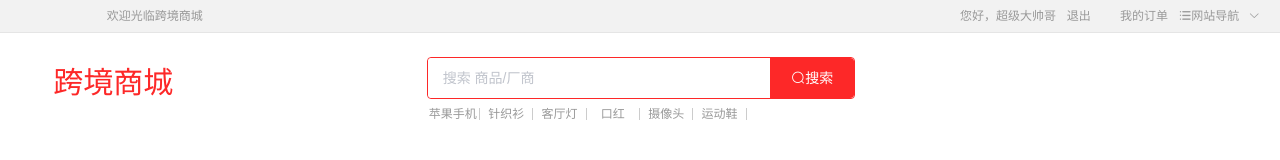
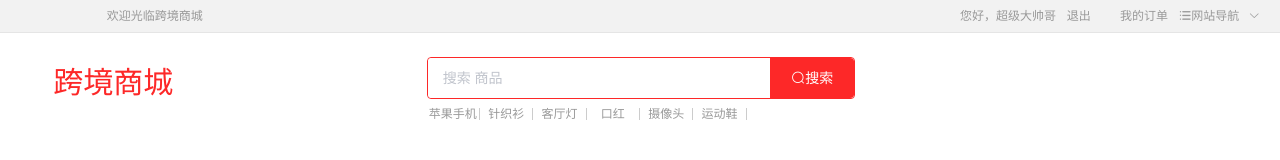
Before and after one commit to Shaun-Zhang0/mbc_mall, a Vue app: page /mall/product/1 in a window 1280 px wide. Shown: the top 160 px of the page. Built offline with nearby package versions, Linux system fonts and the light colour scheme.

Commit message:
Update search.vue

```diff
--- a/src/components/mall/index/search.vue
+++ b/src/components/mall/index/search.vue
@@ -2,7 +2,7 @@
  * @Author: Shaun.Zhang
  * @Date: 2019-02-14 17:01:58
  * @Last Modified by: Shaun.Zhang
- * @Last Modified time: 2019-02-28 17:55:15
+ * @Last Modified time: 2019-03-10 19:29:19
  */
 <template>
   <div>
@@ -16,7 +16,7 @@
       <el-col :xs="2" :sm="7" :md="7" :lg="3" :xl="3">&nbsp;</el-col>
       <el-col :xs="20" :sm="10" :md="10" :lg="8" :xl="9" class="form">
         <el-row>
-          <el-input class="input search_input" placeholder="搜索 商品/厂商">
+          <el-input class="input search_input" placeholder="搜索 商品">
             <el-button class="el-icon-search" style="background-color:rgb(253, 40, 40);color:white;" slot="append">搜索</el-button>
           </el-input>
         </el-row>
```
